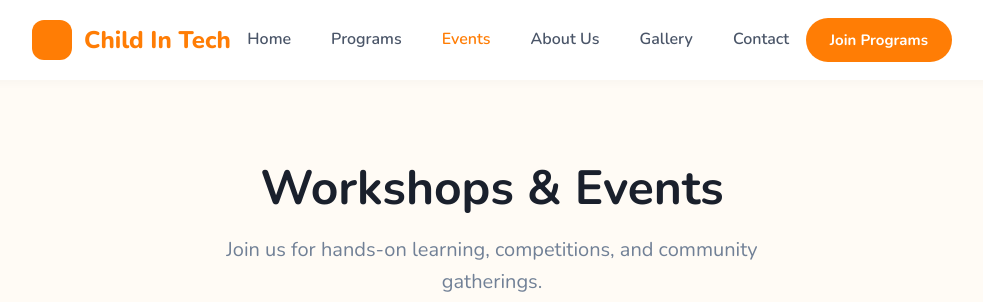
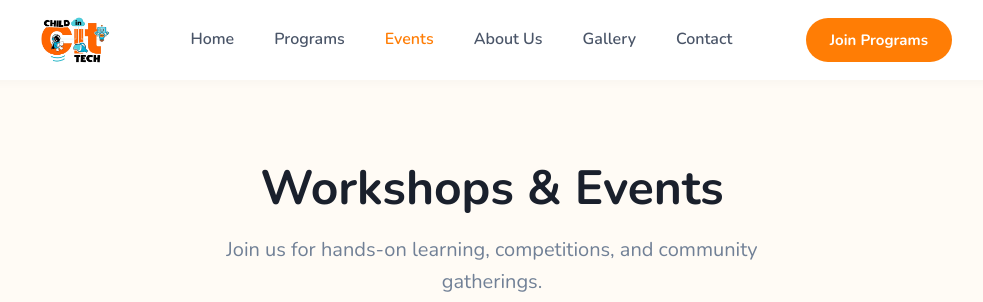
Before and after one commit to ezekielbroni15/child-in-tech, a PHP site: page /events.html in a window 1280 px wide. Shown: the top 302 px of the page, without its empty margins (148-1131 px from the left). Run offline with PHP 8.4, Linux system fonts and the light colour scheme; some libraries are stand-ins or nearby versions; some web fonts are replaced.

Commit message:
feat: Implement new image-based logo, introduce global CSS for site-wide styling and responsiveness, and adjust navigation active states.

```diff
--- a/assets/css/global.css
+++ b/assets/css/global.css
@@ -450,6 +450,11 @@ a {
   z-index: 1001;
 }
 
+/* Enforce consistent size for hamburger icon */
+.mobile-toggle iconify-icon {
+  font-size: 32px !important;
+}
+
 .close-menu {
   background: none;
   border: none;
@@ -501,6 +506,8 @@ a {
   display: block;
   padding: 8px 0;
   border-bottom: 1px solid transparent;
+  color: var(--foreground);
+  text-decoration: none;
 }
 
 .mobile-nav-links a:hover,
@@ -515,9 +522,31 @@ a {
   font-size: 16px;
 }
 
-/* Show toggle on mobile/tablet */
+/* Logo Image Styles */
+.logo-img {
+  height: 60px;
+  width: auto;
+  display: block;
+}
+
 @media (max-width: 1023px) {
   .mobile-toggle {
     display: block;
   }
+
+  /* Hide navbar links on tablet/mobile */
+  .nav-links {
+    display: none;
+  }
+
+  /* Hide the desktop CTA button on tablet/mobile to prevent overlap */
+  .navbar .btn {
+    display: none;
+  }
 }
+
+@media (max-width: 767px) {
+  .logo-img {
+    height: 48px; /* Slightly smaller on mobile */
+  }
+}
--- a/events.html
+++ b/events.html
@@ -20,15 +20,13 @@
     <!-- Navbar -->
     <nav class="navbar">
       <div class="container nav-content">
-        <div class="logo">
-          <div class="logo-icon">
-            <iconify-icon
-              icon="lucide:bot"
-              style="font-size: 24px"
-            ></iconify-icon>
-          </div>
-          Child In Tech
-        </div>
+        <a href="index.html" class="logo-link">
+          <img
+            src="assets/image/logo.png"
+            alt="Child In Tech Logo"
+            class="logo-img"
+          />
+        </a>
         <div class="nav-links">
           <a href="index.html" data-media-type="banani-button">Home</a>
           <a href="programs.html" data-media-type="banani-button">Programs</a>
@@ -654,11 +652,12 @@
     <!-- Mobile Menu -->
     <div class="mobile-menu">
       <div class="mobile-menu-header">
-        <a href="index.html" class="logo">
-          <div class="logo-icon">
-            <iconify-icon icon="lucide:bot" class="icon-lg"></iconify-icon>
-          </div>
-          Child In Tech
+        <a href="index.html" class="logo-link">
+          <img
+            src="assets/image/logo.png"
+            alt="Child In Tech Logo"
+            class="logo-img"
+          />
         </a>
         <button class="close-menu" aria-label="Close Menu">
           <iconify-icon icon="lucide:x" class="icon-lg"></iconify-icon>
@@ -667,7 +666,7 @@
       <div class="mobile-nav-links">
         <a href="index.html">Home</a>
         <a href="programs.html">Programs</a>
-        <a href="events.html">Events</a>
+        <a href="events.html" class="active">Events</a>
         <a href="about-us.html">About Us</a>
         <a href="gallery.html">Gallery</a>
         <a href="contact-us.html">Contact</a>
```
Also changed, not shown: about-us.html (+13 -14 lines), contact-us.html (+14 -12 lines), gallery.html (+14 -15 lines), index.html (+13 -11 lines), programs.html (+14 -15 lines).
